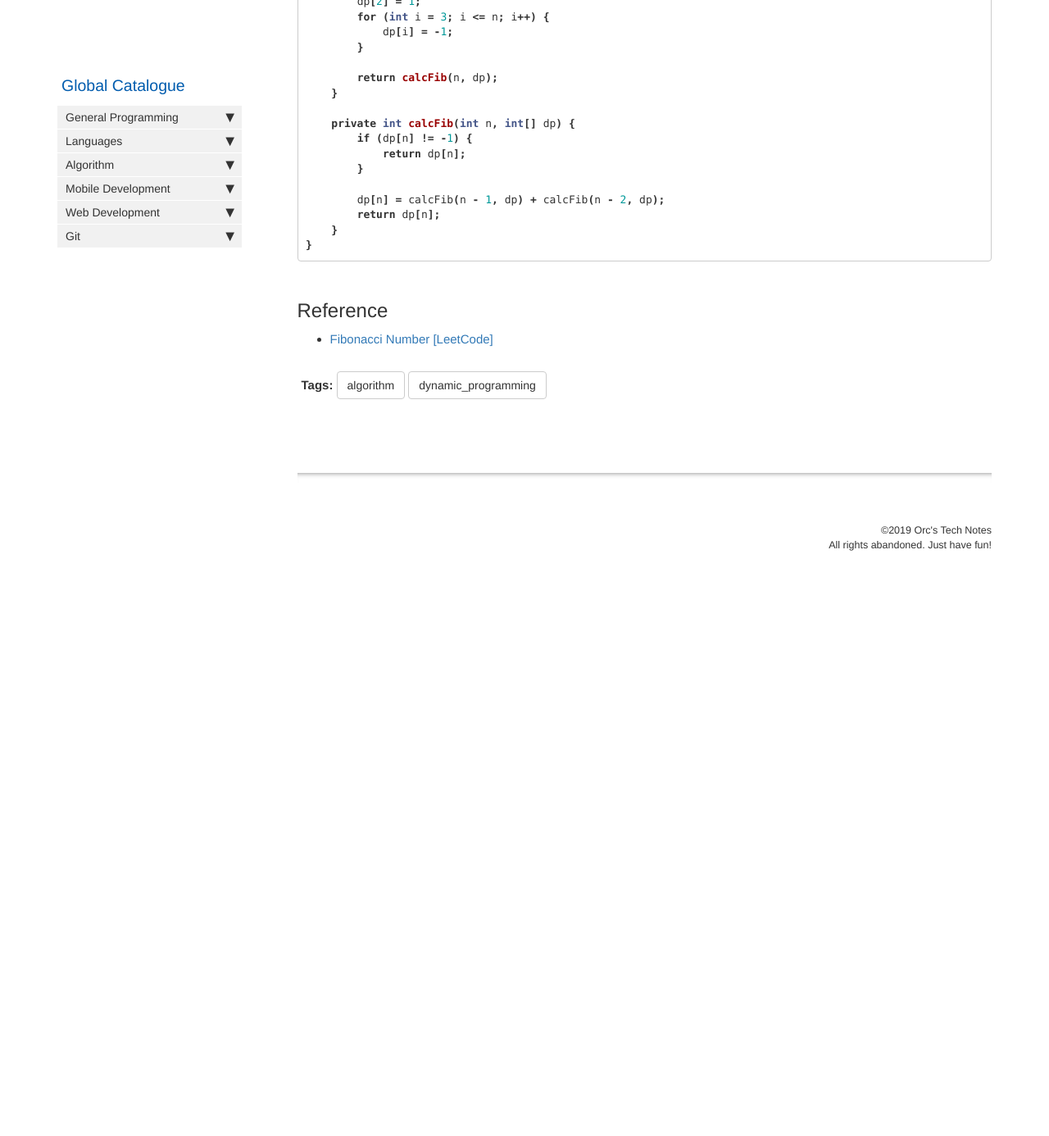
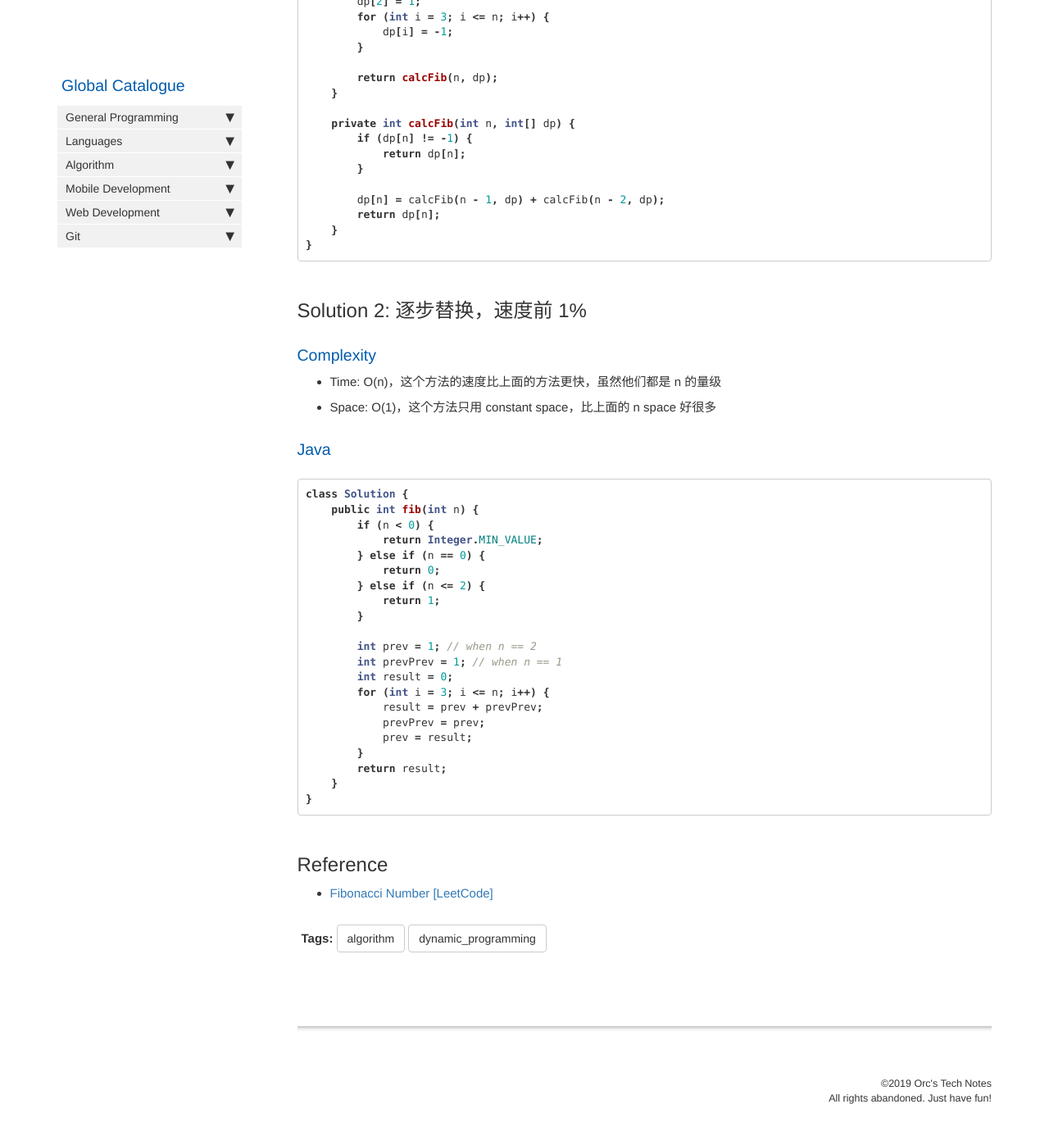
Before and after one commit to HungryOrc/hungryorc.github.io, a Jekyll site: the page built from pages/algorithm/algorithm_fibonacci.md, in a window 1280 px wide and 1400 px high, scrolled down 1170 px. Shown: the top 1386 px of the window at 82% size. Built offline with Jekyll 4.4.1, drawn with Linux system fonts in a browser that asks for light colours; nearby versions of some CDN libraries; comment, search, counter and statistics services are not loaded; before the commit the page ends 1894 px from its top, so only the background shows below that.

Commit message:
Update algorithm_fibonacci.md

````diff
--- a/pages/algorithm/algorithm_fibonacci.md
+++ b/pages/algorithm/algorithm_fibonacci.md
@@ -67,6 +67,37 @@ class Solution {
 }
 ```
 
+## Solution 2: 逐步替换，速度前 1%
+
+### Complexity
+* Time: O(n)，这个方法的速度比上面的方法更快，虽然他们都是 n 的量级
+* Space: O(1)，这个方法只用 constant space，比上面的 n space 好很多
+
+### Java
+```java
+class Solution {
+    public int fib(int n) {
+        if (n < 0) {
+            return Integer.MIN_VALUE;
+        } else if (n == 0) {
+            return 0;
+        } else if (n <= 2) {
+            return 1;
+        }
+
+        int prev = 1; // when n == 2
+        int prevPrev = 1; // when n == 1
+        int result = 0;
+        for (int i = 3; i <= n; i++) {
+            result = prev + prevPrev;
+            prevPrev = prev;
+            prev = result;
+        }
+        return result;
+    }
+}
+```
+
 ## Reference
 * [Fibonacci Number [LeetCode]](https://leetcode.com/problems/fibonacci-number/description/)
 
````
